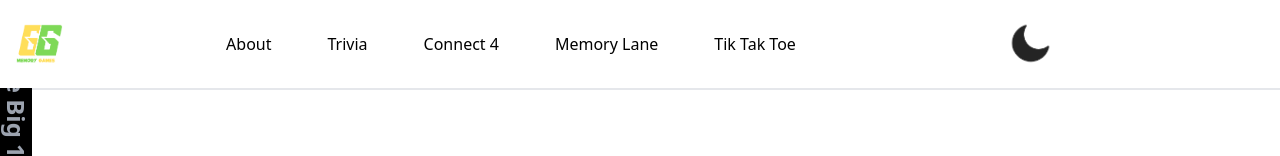
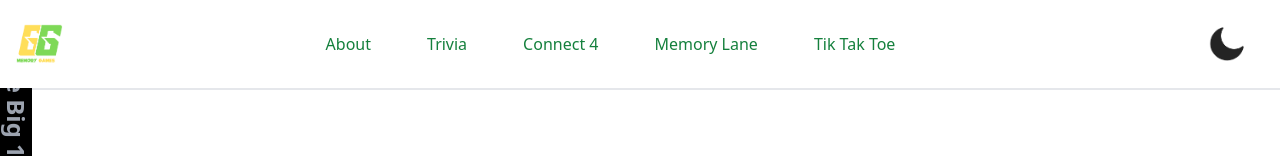
Before and after one commit to mmcgovern25/TheGrandmaKGames, a React (Vite) app: page / in a window 1280 px wide. Shown: the top 156 px of the page. Built offline with nearby package versions, Linux system fonts and the light colour scheme; a web font is replaced by a local one.

Commit message:
nav bugs

```diff
--- a/src/App.jsx
+++ b/src/App.jsx
@@ -1,22 +1,25 @@
-
 import Navbar from './components/Navbar'
 import Hero from './components/Hero'
 import About from './components/About';
 import './index.css';
 import FeaturedGames from './components/FeaturedGames';
+import { useState } from 'react';
 
 
 function App() {
 
+  const [theme, setTheme] = useState('light');
+
+
 
   return (
-    <>
-      <Navbar/>
+    <div className={`${theme}`}>
+      <Navbar theme={theme} setTheme={setTheme}/>
       <Hero/>
       <FeaturedGames/>
       <About/>
 
-    </>
+    </div>
   )
 }
 
--- a/src/components/Navbar.jsx
+++ b/src/components/Navbar.jsx
@@ -1,8 +1,7 @@
 import React, { useState } from 'react';
 import logo from '../assets/slicedUp.gif';
 import { motion } from 'framer-motion';
-import { night, day } from '../assets'
-//import { Link } from "react-router-dom";
+import { night, day } from '../assets';
 
 const containerVariants = {
   hidden: { opacity: 0, x: '250px' },
@@ -10,14 +9,14 @@ const containerVariants = {
     opacity: 1,
     x: '0px',
     transition: {
-      staggerChildren: 0.2, // Adjust delay between animations
-      delayChildren: 0.2, // Optional: delay before starting animation
+      staggerChildren: 0.2,
+      delayChildren: 0.2,
     },
   },
 };
 
 const itemVariants = {
-  hidden: { opacity: 0, x: 80 }, // Adjust x for the initial position
+  hidden: { opacity: 0, x: 80 },
   visible: {
     opacity: 1,
     x: 0,
@@ -25,12 +24,17 @@ const itemVariants = {
   },
 };
 
-
-const Navbar = () => {
+const Navbar = ({ theme, setTheme }) => {
   const [isMenuToggled, setIsMenuToggled] = useState(false);
 
+  const toggle_mode = () => {
+    setTheme(theme === 'light' ? 'dark' : 'light');
+  };
+
+  const buttonTextClass = theme === 'light' ? 'text-green-700' : 'text-white';
+
   return (
-    <nav className='relative z-50 transition duration-700 bg-white border-b-2'>
+    <nav className={`relative z-50 transition duration-700 border-b-2 ${theme === 'light' ? 'bg-white' : 'bg-black'}`}>
       <div className='flex justify-between items-center p-4'>
         <img src={logo} alt="The Grandma Games" className="mr-4 w-[50px] sm:w-[50px] md:w-[50px]" />
 
@@ -38,79 +42,56 @@ const Navbar = () => {
           variants={containerVariants}
           initial="hidden"
           animate="visible"
-
         >
+          {['About', 'Trivia', 'Connect 4', 'Memory Lane', 'Tik Tak Toe'].map((item, index) => (
             <motion.button
+              key={index}
+              className={buttonTextClass}
               variants={itemVariants}
               whileHover={{
                 scale: 1.1,
                 color: '#4A773C',
               }}
               transition={{ type: 'spring', stiffness: 150 }}
-          >About</motion.button>
-          <motion.button
-          variants={itemVariants}
-            whileHover={{
-              scale: 1.1,
-              color: '#4A773C'
-            }}
-            transition={{ type: 'spring', stiffness: 150 }}
-          >Trivia</motion.button>
-          <motion.button
-          variants={itemVariants}
-            whileHover={{
-              scale: 1.1,
-              color: '#4A773C'
-            }}
-            transition={{ type: 'spring', stiffness: 150 }}
-          >Connect 4</motion.button>
-          <motion.button
-          variants={itemVariants}
-            whileHover={{
-              scale: 1.1,
-              color: '#4A773C'
-            }}
-            transition={{ type: 'spring', stiffness: 150 }}
-          >Memory Lane</motion.button>
-          <motion.button
-          variants={itemVariants}
-            whileHover={{
-              scale: 1.1,
-              color: '#4A773C'
-            }}
-            transition={{ type: 'spring', stiffness: 150 }}
-          >Tik Tak Toe</motion.button>
+            >
+              {item}
+            </motion.button>
+          ))}
         </motion.ul>
 
-        <div className="relative md:hidden">
+
+          <img onClick={toggle_mode} src={theme === 'light' ? night : day} alt="Toggle Theme" className="order-2 md:order-1 mr-4 w-[35px] sm:w-[40px] md:w-[45px] cursor-pointer" />
+
+          <div className="relative md:hidden order-1 md:order-2">
             <div
               className="rounded-full hover:bg-gray-200 p-2 cursor-pointer"
               onClick={() => setIsMenuToggled(!isMenuToggled)}
             >
               {!isMenuToggled ? (
-              // Display is Menu Open Icon - Menu is Closed
-              <svg className="h-6 w-6" xmlns="http://www.w3.org/2000/svg" fill="none" viewBox="0 0 24 24" stroke="currentColor" strokeWidth={2}>
+                <svg className={`h-6 w-6 ${theme === 'light' ? 'text-black' : 'text-white'}`} xmlns="http://www.w3.org/2000/svg" fill="none" viewBox="0 0 24 24" stroke="currentColor" strokeWidth={2}>
                   <path strokeLinecap="round" strokeLinejoin="round" d="M4 8h16M4 16h16" />
                 </svg>
               ) : (
-              // Display a Menu Close Icon
-              <svg xmlns="http://www.w3.org/2000/svg" className="h-6 w-6" fill="none" viewBox="0 0 24 24" stroke="currentColor" strokeWidth={2}>
+                <svg xmlns="http://www.w3.org/2000/svg" className={`h-6 w-6`} fill="none" viewBox="0 0 24 24" stroke="currentColor" strokeWidth={2}>
                   <path strokeLinecap="round" strokeLinejoin="round" d="M6 18L18 6M6 6l12 12" />
                 </svg>
               )}
             </div>
             {isMenuToggled && (
-            <div className="flex flex-col md:hidden bg-white shadow-md absolute top-full right-0 animate-slide-in rounded">
-              <p className="flex font-medium justify-center items-center cursor-pointer w-[200px] px-4 py-5 hover:bg-gray-200">About</p>
-              <p className="flex font-medium justify-center items-center cursor-pointer w-[200px] px-4 py-5 hover:bg-gray-200">Trivia</p>
-              <p className="flex font-medium justify-center items-center cursor-pointer w-[200px] px-4 py-5 hover:bg-gray-200">Connect 4</p>
-              <p className="flex font-medium justify-center items-center cursor-pointer w-[200px] px-4 py-5 hover:bg-gray-200">Memory Lane</p>
-              <p className="flex font-medium justify-center items-center cursor-pointer w-[200px] px-4 py-5 hover:bg-gray-200">Tik-Tak-Toe</p>
+  <div className={`flex flex-col ${theme === 'light' ? 'bg-white' : 'bg-black'} shadow-md absolute top-full left-1/2 transform -translate-x-1/2 animate-slide-down rounded`}>
+
+    {['About', 'Trivia', 'Connect 4', 'Memory Lane', 'Tik-Tak-Toe'].map((item, index) => (
+      <p
+        key={index}
+        className={`flex font-medium justify-center items-center cursor-pointer w-[200px] px-4 py-5 ${theme === 'light' ? 'hover:bg-gray-200' : 'hover:bg-gray-700'}  ${buttonTextClass}`}
+      >
+        {item}
+      </p>
+    ))}
   </div>
 )}
+
           </div>
-        <img src={night} alt="night" className="mr-4 w-[50px] sm:w-[50px] md:w-[50px] cursor-pointer"/>
-      <img src={day} alt="day" className="mr-4 w-[50px] sm:w-[50px] md:w-[50px] cursor-pointer"/>
         </div>
 
     </nav>
--- a/src/index.css
+++ b/src/index.css
@@ -1,7 +1,15 @@
+@import url('https://fonts.googleapis.com/css2?family=Roboto:wght@400;700&display=swap');
 
 
-@import url('https://fonts.googleapis.com/css2?family=Roboto:wght@400;700&display=swap');
+.container {
 
+  background: #ced8ff;
+  transition: background-color 0.5s;
+}
+
+.container.dark {
+  background: #222
+}
 
 .bruno-ace-sc-regular {
   font-family: "Bruno Ace SC", sans-serif;
--- a/tailwind.config.js
+++ b/tailwind.config.js
@@ -10,20 +10,24 @@ module.exports = {
         mmd: "860px",
       },
       keyframes: {
-        "slide-in": {
+        "slide-down": {
           "0%": {
-            "-webkit-transform": "translateX(120%)",
-            transform: "translateX(120%)",
+            opacity: 0,
+            "-webkit-transform": "translate(-50%, -100%)",
+            transform: "translate(-50%, -100%)",
           },
           "100%": {
-            "-webkit-transform": "translateX(0%)",
-            transform: "translateX(0%)",
+            opacity: 1,
+            "-webkit-transform": "translate(-50%, 0)",
+            transform: "translate(-50%, 0)",
           },
         },
       },
       animation: {
-        "slide-in": "slide-in .2s ease-out",
+        "slide-down": "slide-down .2s ease-out",
       },
+
+
     },
   },
   plugins: [
```
Lines whose indentation alone changed are shown as unchanged.
